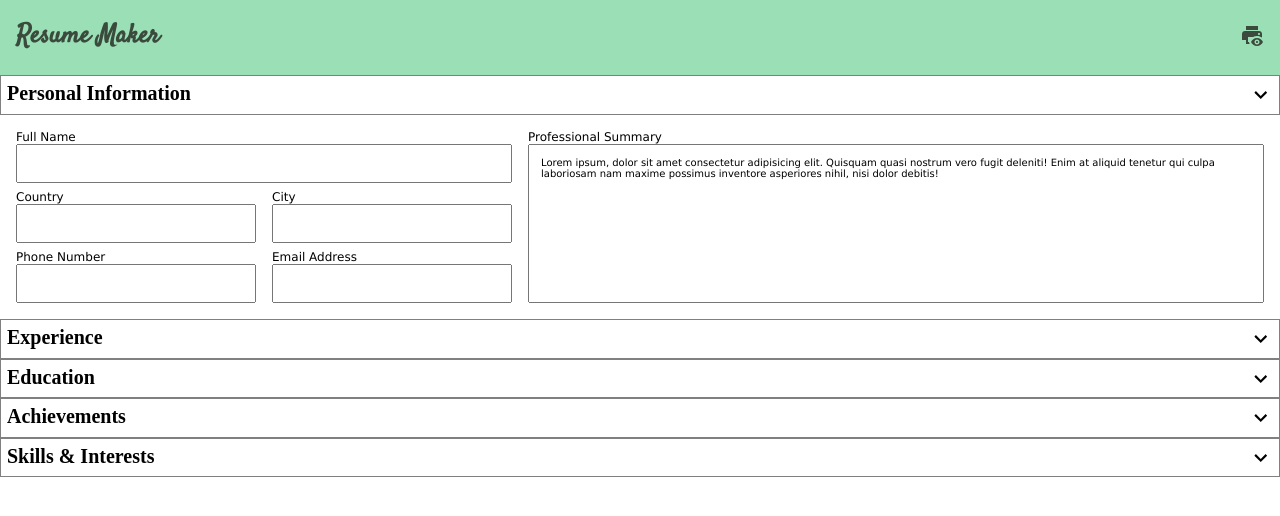
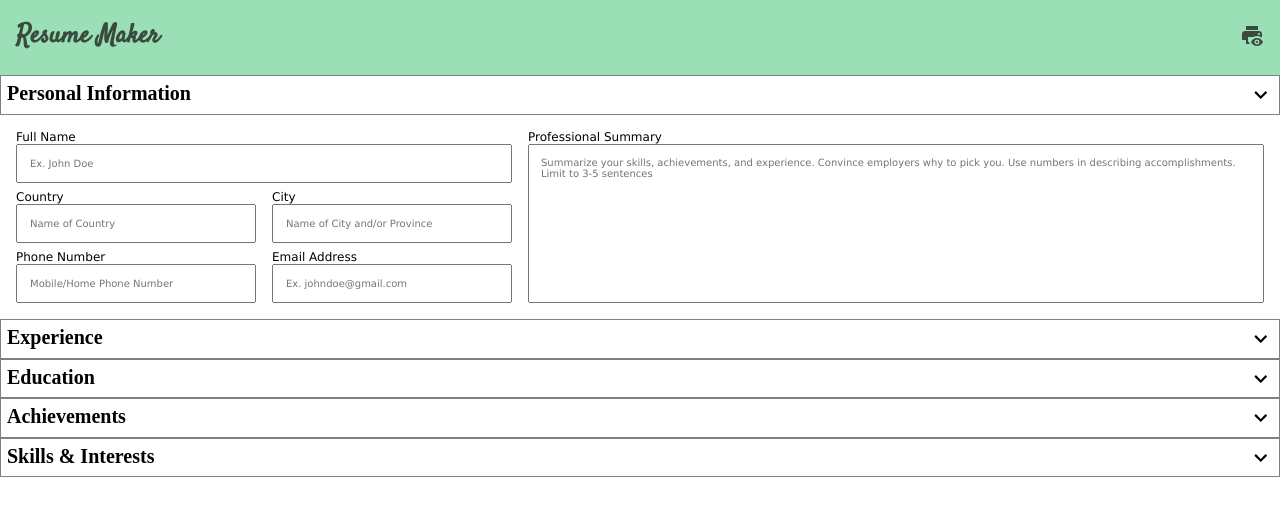
Before and after one commit to Viveyd/cv-maker, a React (Vite) app: page / in a window 1280 px wide. Shown: the top 516 px of the page. Built offline with nearby package versions, Linux system fonts and the light colour scheme; a web font is replaced by a local one.

Commit message:
Add placeholders in form personal section

```diff
--- a/src/App.jsx
+++ b/src/App.jsx
@@ -12,8 +12,7 @@ function App() {
     email: "",
     country: "",
     city: "",
-    summary:
-      "Lorem ipsum, dolor sit amet consectetur adipisicing elit. Quisquam quasi nostrum vero fugit deleniti! Enim at aliquid tenetur qui culpa laboriosam nam maxime possimus inventore asperiores nihil, nisi dolor debitis!",
+    summary: "",
     links: [],
   });
   const [education, setEdu] = useState([
--- a/src/Personal.jsx
+++ b/src/Personal.jsx
@@ -20,6 +20,7 @@ export default function Personal({ data = {}, active, updater, toggler }) {
             <InputText
               label="Full Name"
               value={data.name}
+              placeholder="Ex. John Doe"
               changeHandler={(e) => updateData(e, "name")}
             />
           </li>
@@ -27,6 +28,7 @@ export default function Personal({ data = {}, active, updater, toggler }) {
             <InputText
               label="Country"
               value={data.country}
+              placeholder="Name of Country"
               changeHandler={(e) => updateData(e, "country")}
             />
           </li>
@@ -34,6 +36,7 @@ export default function Personal({ data = {}, active, updater, toggler }) {
             <InputText
               label="City"
               value={data.city}
+              placeholder="Name of City and/or Province"
               changeHandler={(e) => updateData(e, "city")}
             />
           </li>
@@ -41,12 +44,14 @@ export default function Personal({ data = {}, active, updater, toggler }) {
             <InputText
               label="Phone Number"
               value={data.phone}
+              placeholder="Mobile/Home Phone Number"
               changeHandler={(e) => updateData(e, "phone")}
             />
           </li>
           <li>
             <InputText
               label="Email Address"
+              placeholder="Ex. johndoe@gmail.com"
               value={data.email}
               changeHandler={(e) => updateData(e, "email")}
             />
@@ -57,6 +62,7 @@ export default function Personal({ data = {}, active, updater, toggler }) {
               <span> Professional Summary </span>
               <textarea
                 value={data.summary}
+                placeholder="Summarize your skills, achievements, and experience. Convince employers why to pick you. Use numbers in describing accomplishments. Limit to 3-5 sentences"
                 onChange={(e) => updateData(e, "summary")}
               ></textarea>
             </label>
```
